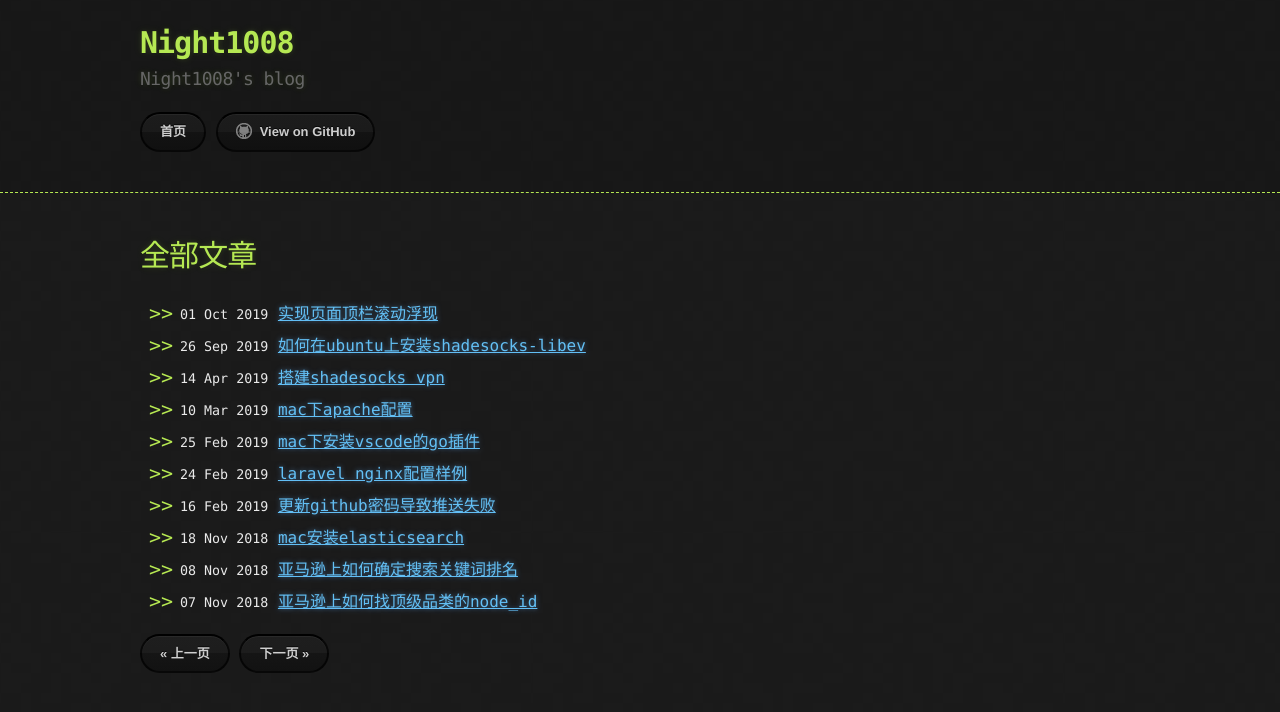
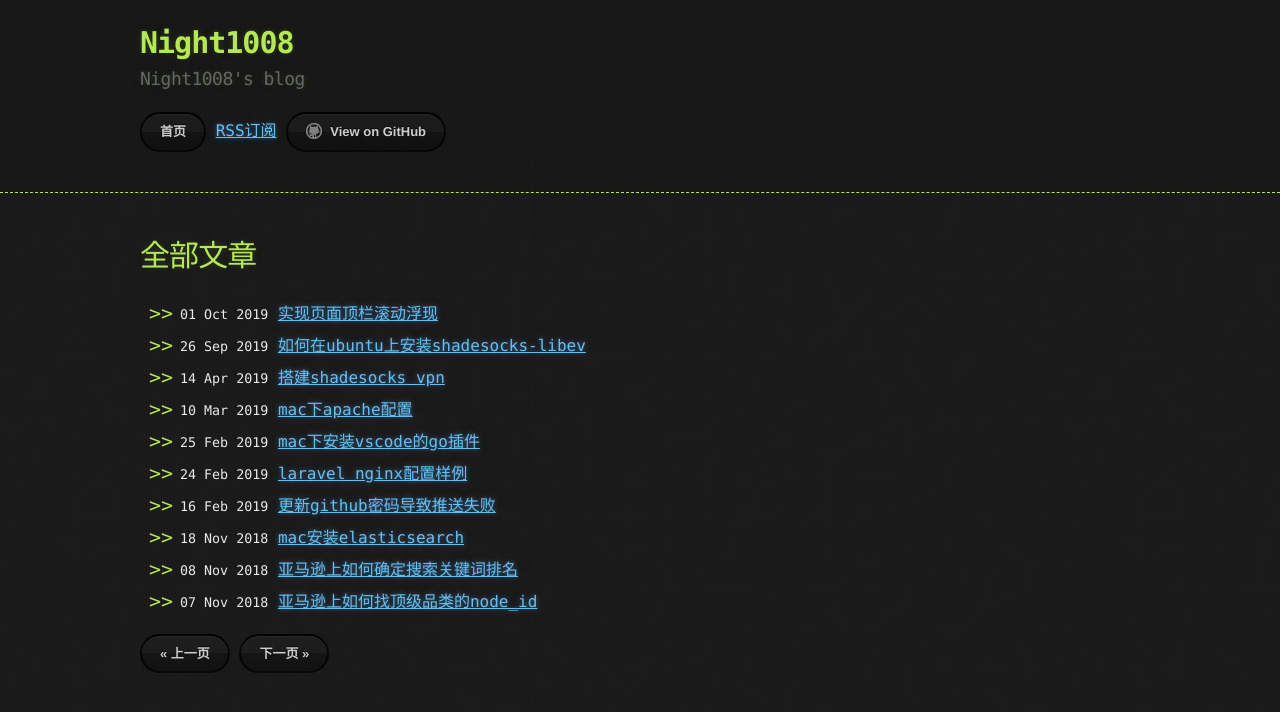
Before and after one commit to night1008/night1008.github.io, a Jekyll site: the page built from index.html, in a window 1280 px wide. Shown: the top 712 px of the page. Built offline with Jekyll 4.4.1, drawn with Linux system fonts in a browser that asks for light colours; the list of posts is cut into pages by our own code.

Commit message:
add feed url

```diff
--- a/_layouts/default.html
+++ b/_layouts/default.html
@@ -1,5 +1,6 @@
 <!DOCTYPE html>
 <html lang="{{ site.lang | default: "en-US" }}">
+
 <head>
     <meta charset="utf-8">
     <meta http-equiv="X-UA-Compatible" content="IE=edge">
@@ -24,7 +25,9 @@
                 <a href="{{ site.github.tar_url }}" class="btn">Download as .tar.gz</a>
                 {% endif %}
                 <a href="/" class="btn">首页</a>
-                    <a href="{{ site.github.repository_url }}" class="btn btn-github"><span class="icon"></span>View on GitHub</a>
+                <a href="{{ site.url }}/feed.xml">RSS订阅</a>
+                <a href="{{ site.github.repository_url }}" class="btn btn-github"><span class="icon"></span>View on
+                    GitHub</a>
             </section>
         </div>
     </header>
@@ -37,13 +40,16 @@
 
     {% if site.google_analytics %}
     <script>
-            (function(i,s,o,g,r,a,m){i['GoogleAnalyticsObject']=r;i[r]=i[r]||function(){
-            (i[r].q=i[r].q||[]).push(arguments)},i[r].l=1*new Date();a=s.createElement(o),
-            m=s.getElementsByTagName(o)[0];a.async=1;a.src=g;m.parentNode.insertBefore(a,m)
-            })(window,document,'script','//www.google-analytics.com/analytics.js','ga');
+        (function (i, s, o, g, r, a, m) {
+            i['GoogleAnalyticsObject'] = r; i[r] = i[r] || function () {
+                (i[r].q = i[r].q || []).push(arguments)
+            }, i[r].l = 1 * new Date(); a = s.createElement(o),
+                m = s.getElementsByTagName(o)[0]; a.async = 1; a.src = g; m.parentNode.insertBefore(a, m)
+        })(window, document, 'script', '//www.google-analytics.com/analytics.js', 'ga');
         ga('create', '{{ site.google_analytics }}', 'auto');
         ga('send', 'pageview');
     </script>
     {% endif %}
 </body>
+
 </html>
```
Lines whose indentation alone changed are shown as unchanged.
